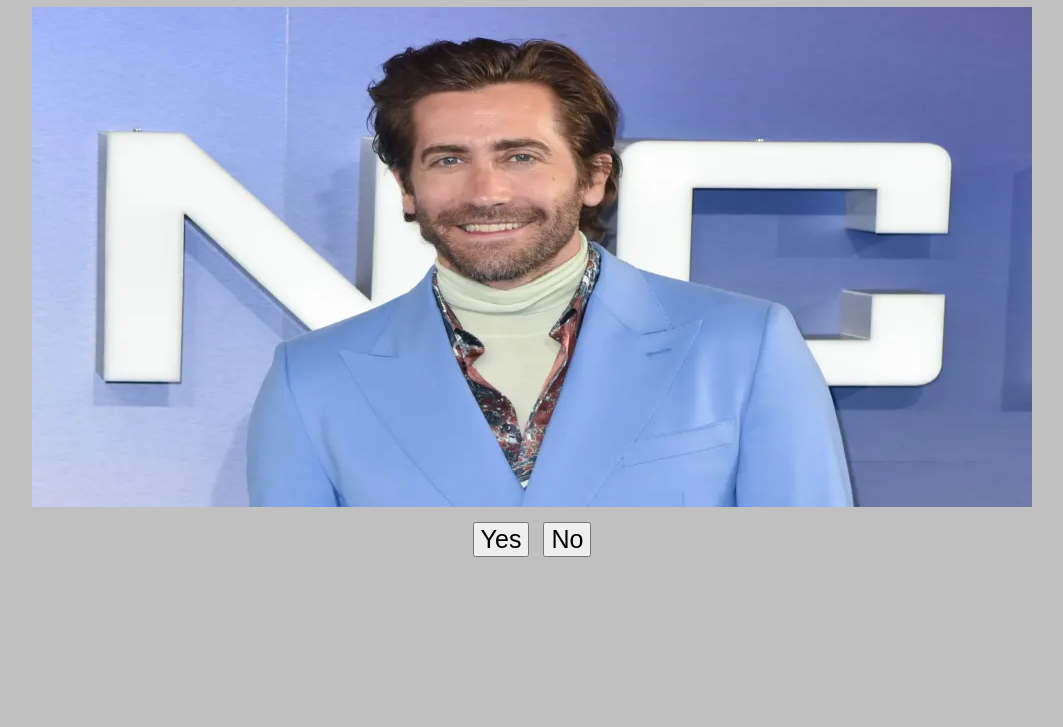
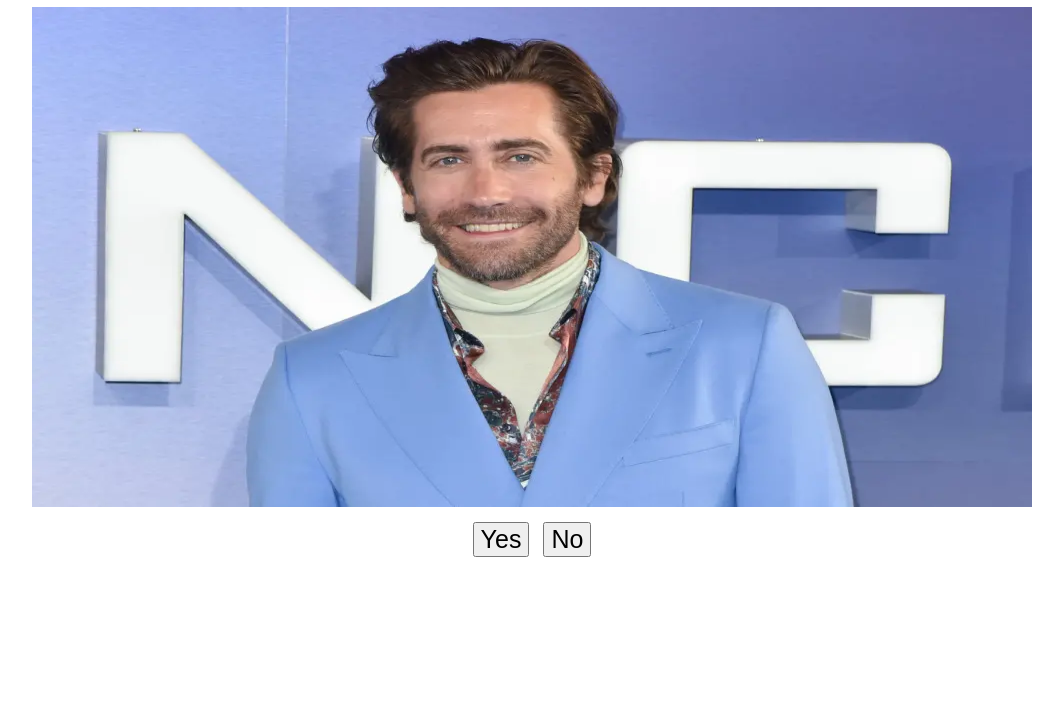
Before and after one commit to schanver/Project-Valentine, a plain HTML site: page index.html in a window 1280 px wide. Shown: the part 73-800 px from the top of the page, without its empty margins (108-1171 px from the left). Drawn offline with Linux system fonts and the light colour scheme.

Commit message:
Update styles.css

```diff
--- a/styles.css
+++ b/styles.css
@@ -1,6 +1,5 @@
 body {
     text-align: center; /* Center align all the elements inside the body */
-	background-color: silver;
 }
 
 #frame {
```
